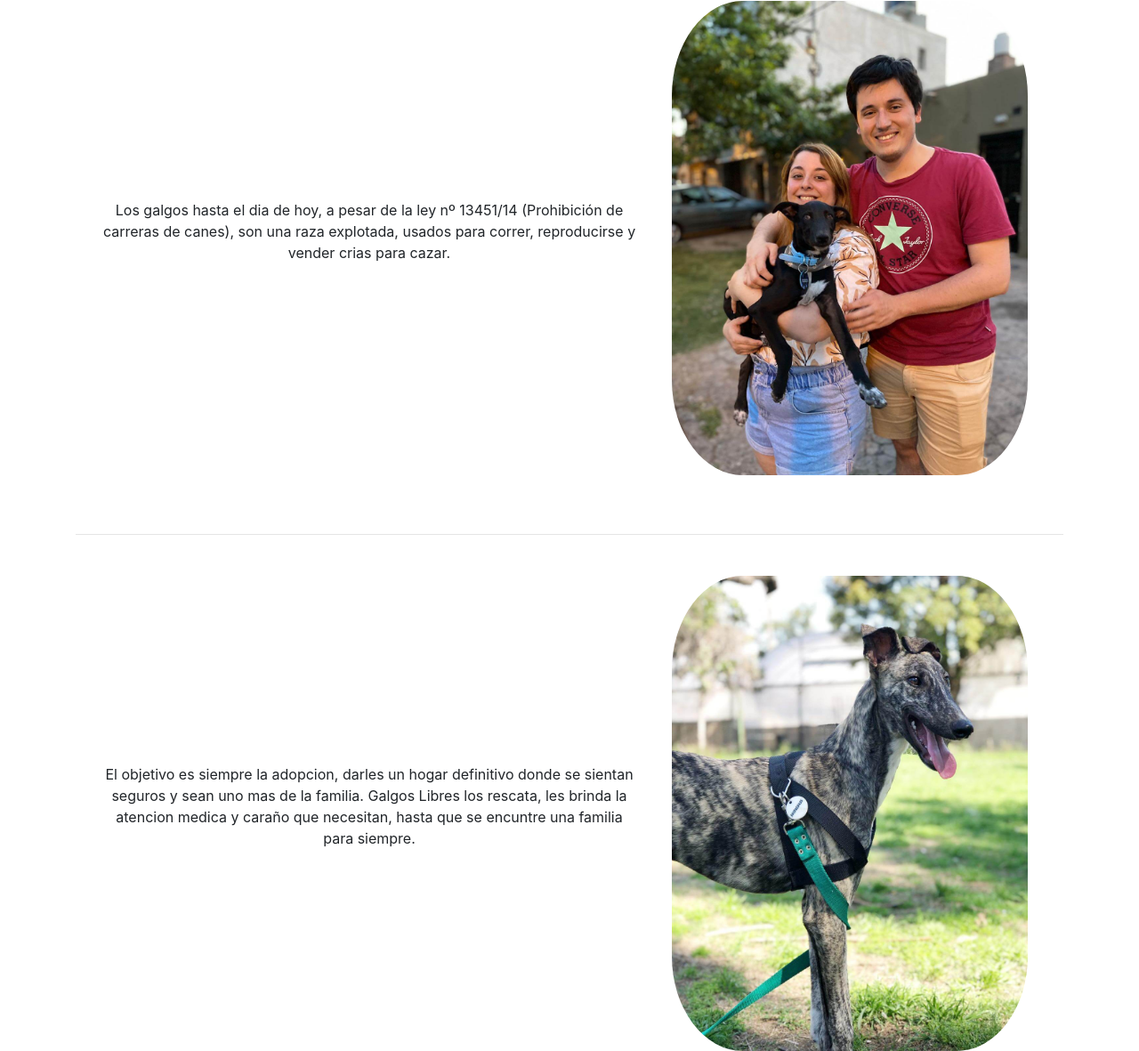
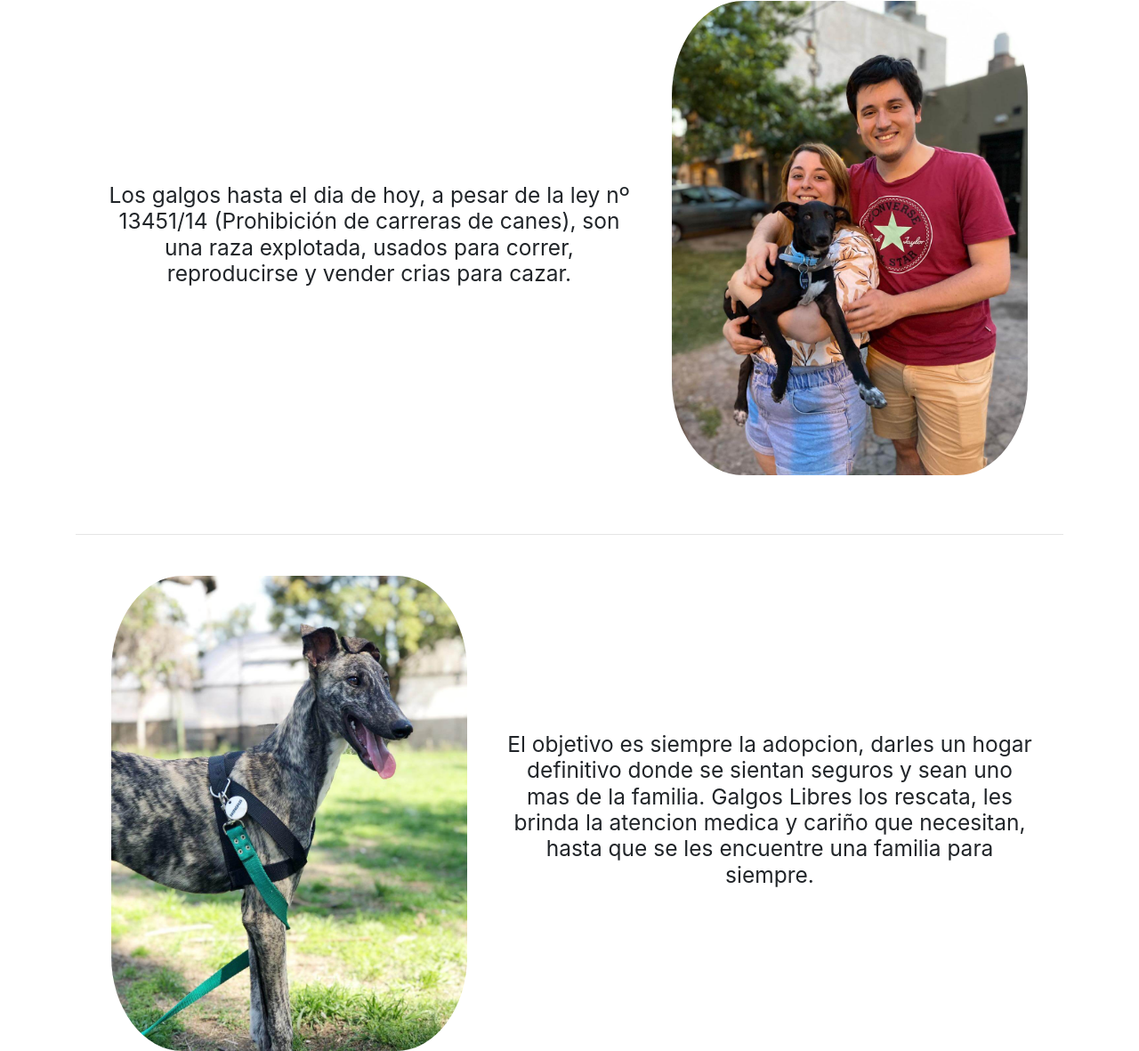
Before and after one commit to macamrs/GalgosLibres-Singh, a website: page pages/objetivo.html in a window 1280 px wide. Shown: the part 285-1466 px from the top of the page at 89% size. Drawn offline with nearby package versions, Linux system fonts and the light colour scheme.

Commit message:
Agregado de contenido

```diff
--- a/pages/objetivo.html
+++ b/pages/objetivo.html
@@ -39,25 +39,25 @@
       <div class="row contenedor_principal">
             <h1 class="col-lg-12 d-flex justify-content-center font-weight-bolder">Nuestro objetivo</h1>
       </div>
-    <div class="row featurette" data-aos="zoom-in">
+    <div class="row featurette">
         <div class="col-lg-7 card_objetivo">
-            <p class="featurette-heading d-flex justify-content-center text-center">
-                Los galgos hasta el dia de hoy, a pesar de la ley nº 13451/14 (Prohibición de carreras de canes), son una raza explotada, usados para correr, reproducirse y vender crias para cazar.
-            </p>
+            <h3 class="featurette-heading d-flex justify-content-center text-center"><small>
+                Los galgos hasta el dia de hoy, a pesar de la ley nº 13451/14 (Prohibición de carreras de canes), son una raza explotada, usados para correr, reproducirse y vender crias para cazar.</small>
+            </h3>
         </div>
         <div class="col-lg-5 card_objetivo">
             <img src="../img/Merlin.jpg" class="bd-placeholder-img featurette-image img-fluid mx-auto d-flex justify-content-center" alt="nosotros" height="550" width="530">
         </div>
     </div>
     <hr class="featurette-divider">
-    <div class="row featurette" data-aos="zoom-in">
-        <div class="col-lg-7 card_objetivo">
-            <p class="featurette-heading d-flex justify-content-center text-center">
-            El objetivo es siempre la adopcion, darles un hogar definitivo donde se sientan seguros y sean uno mas de la familia. Galgos Libres los rescata, les brinda la atencion medica y caraño que necesitan, hasta que se encuntre una familia para siempre.
-            </p>
-        </div>
+    <div class="row featurette">
         <div class="col-lg-5 card_objetivo">
             <img src="../img/Curry.jpg" class="bd-placeholder-img featurette-image img-fluid mx-auto d-flex justify-content-center" alt="nosotros" height="550" width="530">
+        </div>
+        <div class="col-lg-7 card_objetivo">
+            <h3 class="featurette-heading d-flex justify-content-center text-center"><small>
+            El objetivo es siempre la adopcion, darles un hogar definitivo donde se sientan seguros y sean uno mas de la familia. Galgos Libres los rescata, les brinda la atencion medica y cariño que necesitan, hasta que se les encuentre una familia para siempre.</small>
+            </h3>
         </div>
     </div>
     </div>
```
Also changed, not shown: pages/nosotros.html (+10 -10 lines).
